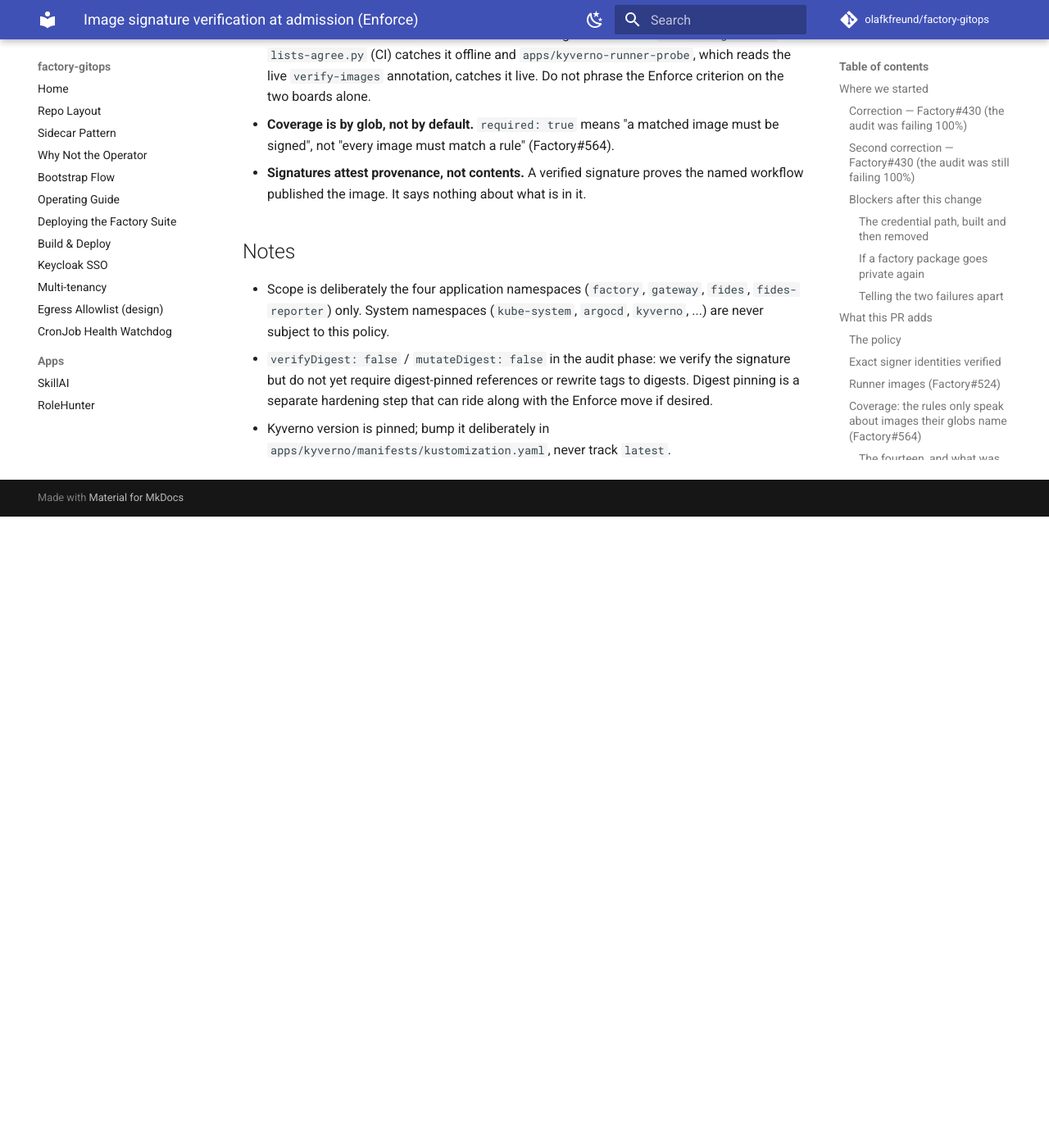
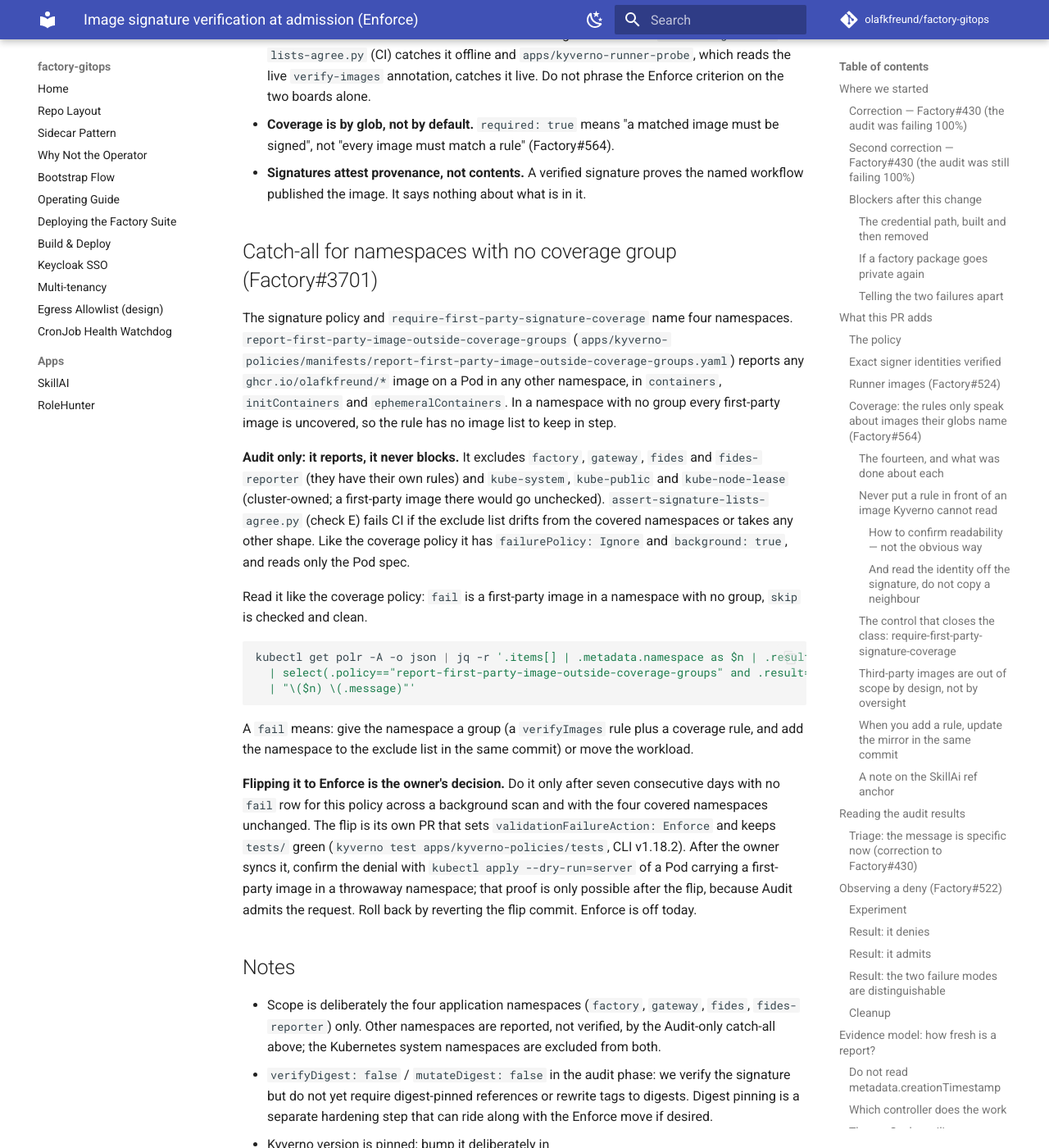
Before and after one commit to olafkfreund/factory-gitops, an MkDocs documentation site: the page built from docs/image-signature-admission.md, in a window 1280 px wide and 1400 px high, scrolled down 36161 px. Shown: the whole window at 82% size. Built offline with MkDocs 1.6.1 and Material for MkDocs 9.7.7, drawn with Linux system fonts in a browser that asks for light colours; comment, search, counter and statistics services are not loaded; before the commit the page ends 36791 px from its top, so only the background shows below that.

Commit message:
feat(kyverno): Audit catch-all for first-party images outside coverage groups (Factory#3701)
Plan steps 1-4 of 2026-11-16-3701-catchall-first-party-image-rule, done by the lead.
Audit only; Enforce is the owner's decision (docs section).

Co-Authored-By: Claude Opus 5.5 <noreply@anthropic.com>
Claude-Session: https://claude.ai/code/session_01WtDyDqabJ8SR4gD3ubwYx1

````diff
--- a/docs/image-signature-admission.md
+++ b/docs/image-signature-admission.md
@@ -1663,11 +1663,53 @@ Residual risks, named rather than implied away:
 - **Signatures attest provenance, not contents.** A verified signature proves the
   named workflow published the image. It says nothing about what is in it.
 
+## Catch-all for namespaces with no coverage group (Factory#3701)
+
+The signature policy and `require-first-party-signature-coverage` name four
+namespaces. `report-first-party-image-outside-coverage-groups`
+(`apps/kyverno-policies/manifests/report-first-party-image-outside-coverage-groups.yaml`)
+reports any `ghcr.io/olafkfreund/*` image on a Pod in any other namespace, in
+`containers`, `initContainers` and `ephemeralContainers`. In a namespace with no
+group every first-party image is uncovered, so the rule has no image list to
+keep in step.
+
+**Audit only: it reports, it never blocks.** It excludes `factory`, `gateway`,
+`fides` and `fides-reporter` (they have their own rules) and `kube-system`,
+`kube-public` and `kube-node-lease` (cluster-owned; a first-party image there
+would go unchecked). `assert-signature-lists-agree.py` (check E) fails CI if
+the exclude list drifts from the covered namespaces or takes any other shape.
+Like the coverage policy it has `failurePolicy: Ignore` and `background: true`,
+and reads only the Pod spec.
+
+Read it like the coverage policy: `fail` is a first-party image in a namespace
+with no group, `skip` is checked and clean.
+
+```bash
+kubectl get polr -A -o json | jq -r '.items[] | .metadata.namespace as $n | .results[]?
+  | select(.policy=="report-first-party-image-outside-coverage-groups" and .result=="fail")
+  | "\($n) \(.message)"'
+```
+
+A `fail` means: give the namespace a group (a `verifyImages` rule plus a
+coverage rule, and add the namespace to the exclude list in the same commit) or
+move the workload.
+
+**Flipping it to Enforce is the owner's decision.** Do it only after seven
+consecutive days with no `fail` row for this policy across a background scan
+and with the four covered namespaces unchanged. The flip is its own PR that
+sets `validationFailureAction: Enforce` and keeps `tests/` green
+(`kyverno test apps/kyverno-policies/tests`, CLI v1.18.2). After the owner
+syncs it, confirm the denial with
+`kubectl apply --dry-run=server` of a Pod carrying a first-party image in a
+throwaway namespace; that proof is only possible after the flip, because Audit
+admits the request. Roll back by reverting the flip commit. Enforce is off today.
+
 ## Notes
 
 - Scope is deliberately the four application namespaces (`factory`, `gateway`,
-  `fides`, `fides-reporter`) only. System namespaces
-  (`kube-system`, `argocd`, `kyverno`, ...) are never subject to this policy.
+  `fides`, `fides-reporter`) only. Other namespaces are
+  reported, not verified, by the Audit-only catch-all above; the Kubernetes
+  system namespaces are excluded from both.
 - `verifyDigest: false` / `mutateDigest: false` in the audit phase: we verify
   the signature but do not yet require digest-pinned references or rewrite tags
   to digests. Digest pinning is a separate hardening step that can ride along
````
Also changed, not shown: 4 other files.
